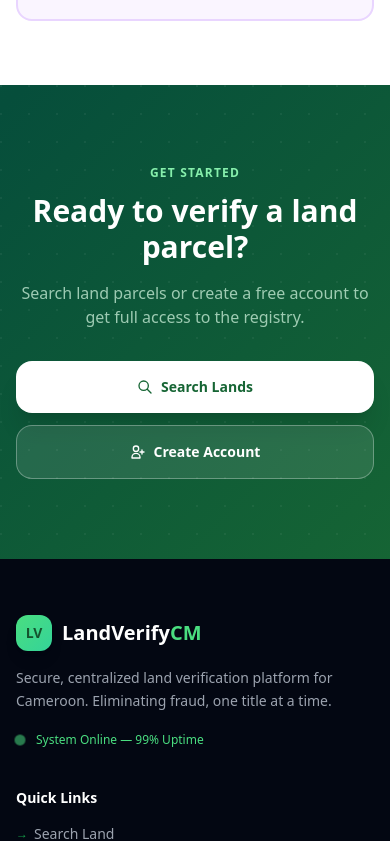
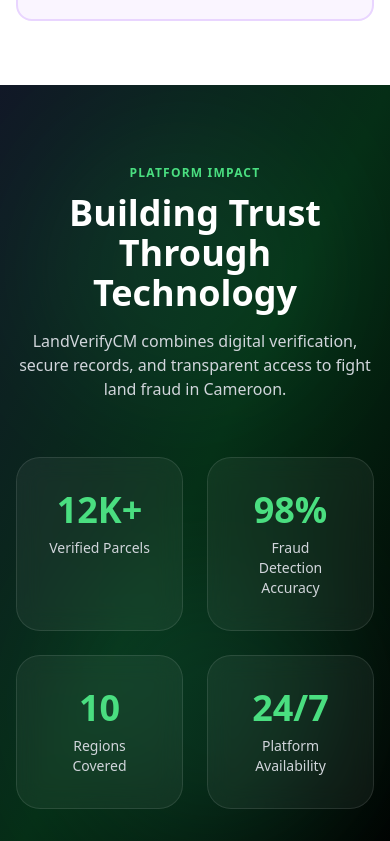
Before and after one commit to fabricetamaffo-design/land-verification-website, a React (Vite) app in the folder frontend/: page /about in a window 390 px wide. Shown: the part 5244-6085 px from the top of the page. Built offline with nearby package versions, Linux system fonts and the light colour scheme; no server answers.

Commit message:
feat: add platform statistics section to about page

```diff
--- a/frontend/src/pages/AboutPage.tsx
+++ b/frontend/src/pages/AboutPage.tsx
@@ -258,6 +258,57 @@
         </div>
       </section>
 
+      {/* ══════════════════════════════════════PLATFORM STATS══════════════════════════════════════ */}
+      <section className="py-20 px-4 bg-gradient-to-br from-gray-900 via-green-950 to-black relative overflow-hidden">
+        <div className="absolute inset-0 opacity-10">
+          <div className="absolute top-10 left-10 w-72 h-72 bg-green-500 rounded-full blur-3xl" />
+          <div className="absolute bottom-10 right-10 w-72 h-72 bg-emerald-400 rounded-full blur-3xl" />
+        </div>
+
+        <div className="max-w-6xl mx-auto relative z-10">
+          <Section>
+            <motion.div variants={fadeUp} className="text-center mb-14">
+              <p className="text-green-400 text-xs font-bold uppercase tracking-widest mb-3">
+                Platform Impact
+              </p>
+
+              <h2 className="text-4xl md:text-5xl font-black text-white mb-4">
+                Building Trust Through Technology
+              </h2>
+
+              <p className="text-gray-300 max-w-2xl mx-auto">
+                LandVerifyCM combines digital verification, secure records,
+                and transparent access to fight land fraud in Cameroon.
+              </p>
+            </motion.div>
+
+            <div className="grid grid-cols-2 md:grid-cols-4 gap-6">
+              {[
+                { value: '12K+', label: 'Verified Parcels' },
+                { value: '98%', label: 'Fraud Detection Accuracy' },
+                { value: '10', label: 'Regions Covered' },
+                { value: '24/7', label: 'Platform Availability' },
+              ].map((stat, i) => (
+                <motion.div
+                  key={stat.label}
+                  variants={fadeUp}
+                  custom={i}
+                  className="bg-white/5 backdrop-blur-md border border-white/10 rounded-3xl p-8 text-center hover:-translate-y-2 hover:border-green-400/30 transition-all duration-300"
+                >
+                  <h3 className="text-4xl font-black text-green-400 mb-2">
+                    {stat.value}
+                  </h3>
+
+                  <p className="text-gray-300 text-sm font-medium">
+                    {stat.label}
+                  </p>
+                </motion.div>
+              ))}
+            </div>
+          </Section>
+        </div>
+      </section>
+
       {/* ══════════════════════════════════════
           CTA
       ══════════════════════════════════════ */}
```
